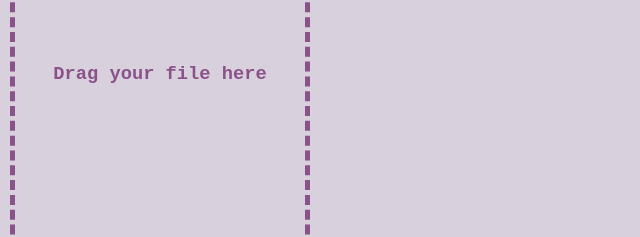
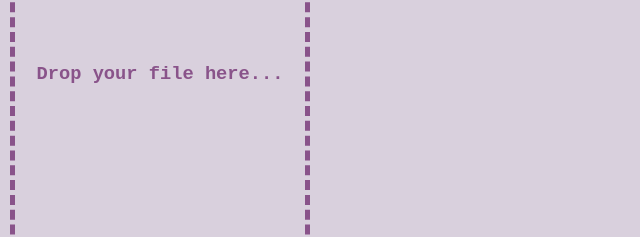
Before and after one commit to JerkerB/traveling-santa-visualization, a plain HTML site: page index.html in a window 1280 px wide. Shown: the part 318-555 px from the top of the page, 0-640 px from the left. Drawn offline with nearby package versions, Linux system fonts and the light colour scheme.

Commit message:
Change drop area text to match dropped file name

```diff
--- a/index.html
+++ b/index.html
@@ -60,7 +60,7 @@
     <div class="flex-container">
       <div class="controls">
         <h2>Controls</h2>
-        <div id="drop-box"><h3>Drag your file here</h3></div>
+        <div id="drop-box"><h3 id="drop-box-text">Drop your file here...</h3></div>
         <div class="control-inputs"></div>
         <button id="run-btn">Run</button>
       </div>
@@ -84,6 +84,7 @@
         e.stopPropagation();
         e.preventDefault();
         const file = getFileFromEvent(e);
+        document.getElementById('drop-box-text').innerHTML = file.name;
         gitfts = loadGiftsFromFile(file);
         removeDragData(e);
       }
```
